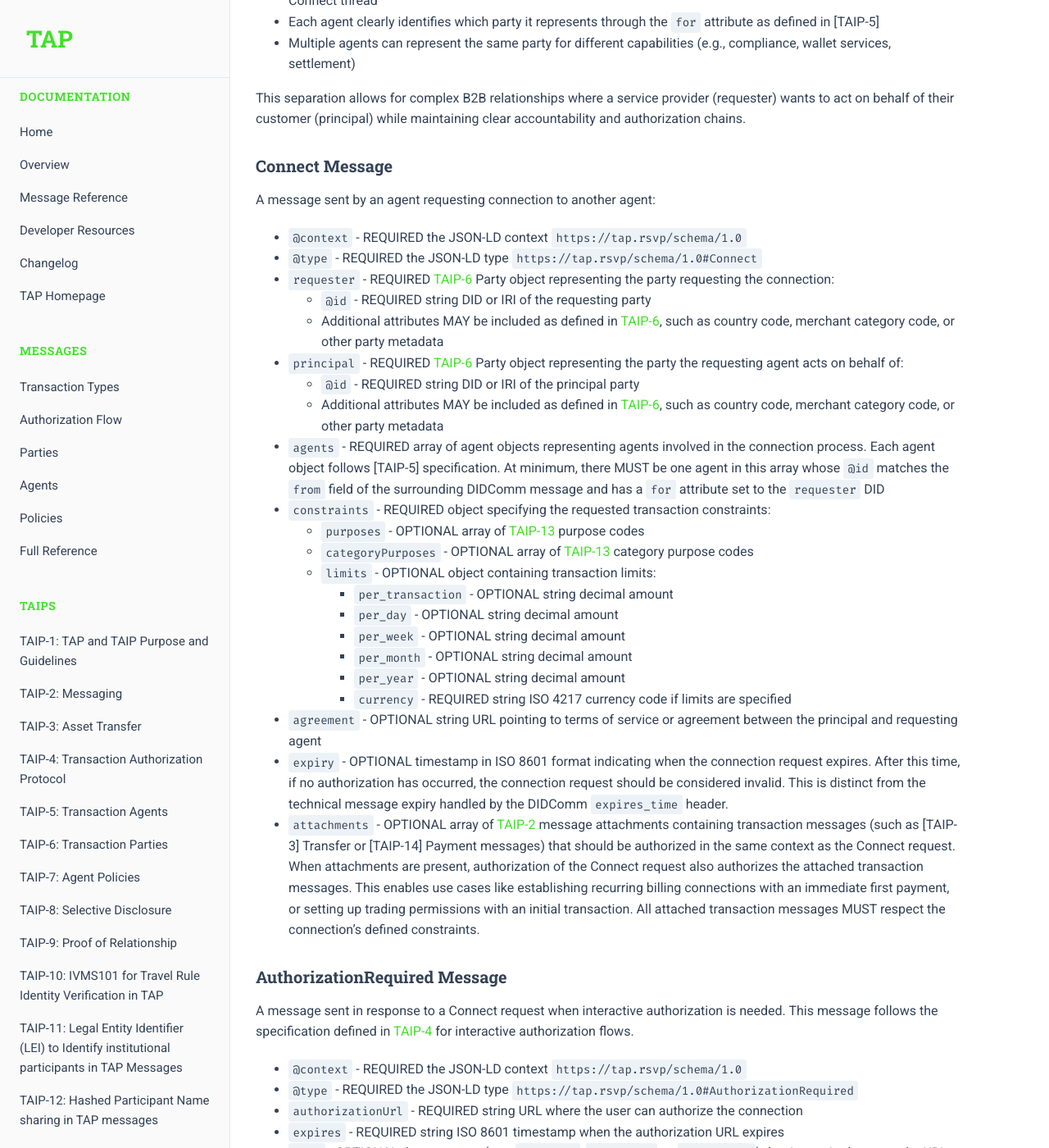
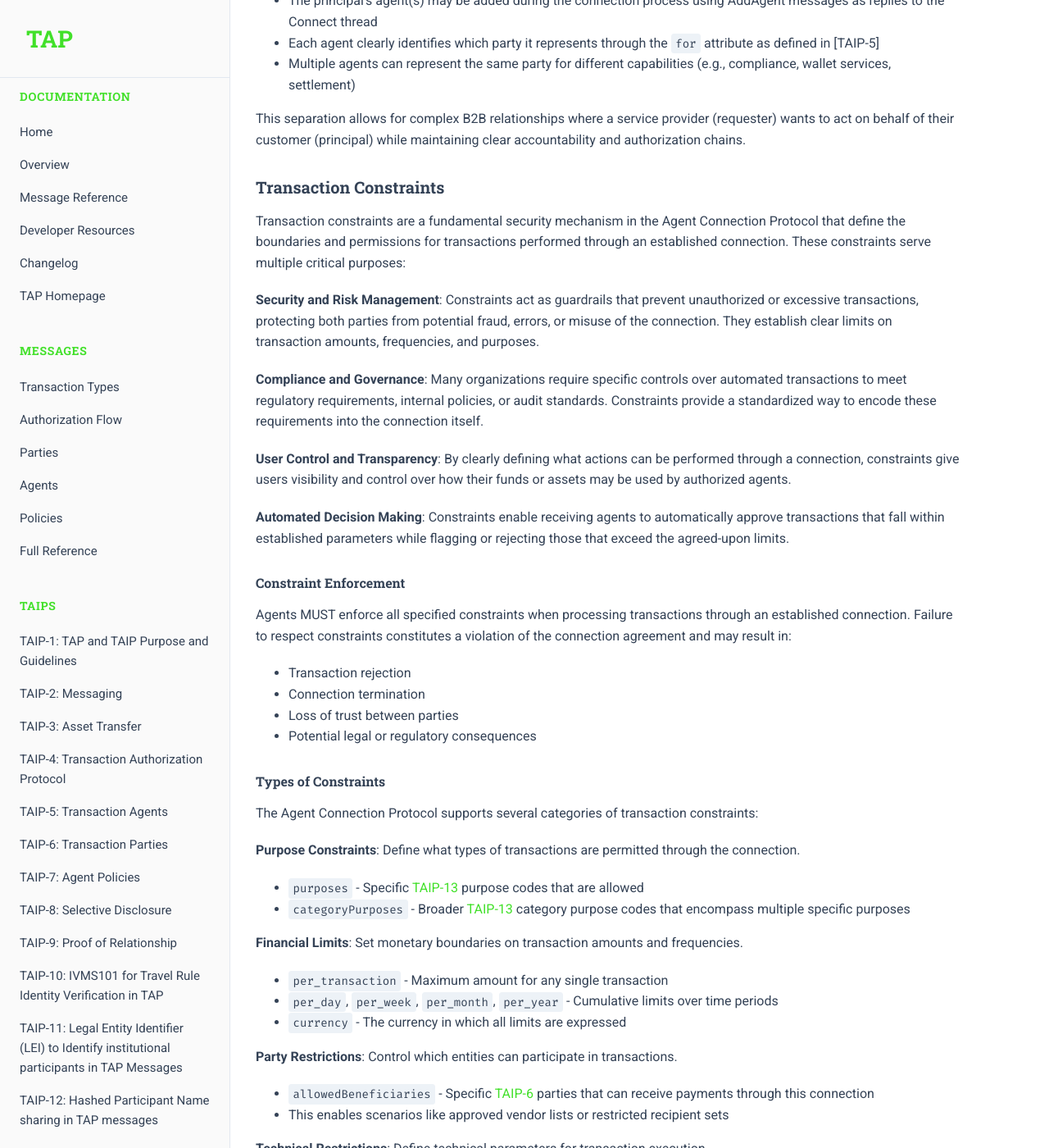
Before and after one commit to TransactionAuthorizationProtocol/TAIPs, a Jekyll site: the page built from TAIPs/taip-15.md, in a window 1280 px wide and 1400 px high, scrolled down 3091 px. Shown: the whole window at 82% size. Built offline with Jekyll 4.4.1, drawn with Linux system fonts in a browser that asks for light colours; some of the changed text lies outside the part shown.

Commit message:
Enhance TAIP-15 Agent Connection Protocol with additional transaction constraints
Add three new optional constraint fields to Connect messages:
- allowedBeneficiaries: array of TAIP-6 Party objects for approved payment recipients
- allowedSettlementAddresses: array of CAIP-10 addresses for approved settlement
- allowedAssets: array of CAIP-19 asset identifiers for approved transaction assets

Add comprehensive "Transaction Constraints" section explaining:
- Constraint purposes (security, compliance, user control, automation)
- Enforcement requirements and consequences
- Four constraint categories (purpose, financial, party, technical)

Update transaction validation requirements and enhance test examples.
Add CAIP-10 and CAIP-19 references. Update TypeScript interfaces.

🤖 Generated with [Claude Code](https://claude.ai/code)

Co-Authored-By: Claude <noreply@anthropic.com>

```diff
--- a/TAIPs/taip-15.md
+++ b/TAIPs/taip-15.md
@@ -57,6 +57,50 @@ The Agent Connection Protocol involves two distinct parties and their respective
 
 This separation allows for complex B2B relationships where a service provider (requester) wants to act on behalf of their customer (principal) while maintaining clear accountability and authorization chains.
 
+### Transaction Constraints
+
+Transaction constraints are a fundamental security mechanism in the Agent Connection Protocol that define the boundaries and permissions for transactions performed through an established connection. These constraints serve multiple critical purposes:
+
+**Security and Risk Management**: Constraints act as guardrails that prevent unauthorized or excessive transactions, protecting both parties from potential fraud, errors, or misuse of the connection. They establish clear limits on transaction amounts, frequencies, and purposes.
+
+**Compliance and Governance**: Many organizations require specific controls over automated transactions to meet regulatory requirements, internal policies, or audit standards. Constraints provide a standardized way to encode these requirements into the connection itself.
+
+**User Control and Transparency**: By clearly defining what actions can be performed through a connection, constraints give users visibility and control over how their funds or assets may be used by authorized agents.
+
+**Automated Decision Making**: Constraints enable receiving agents to automatically approve transactions that fall within established parameters while flagging or rejecting those that exceed the agreed-upon limits.
+
+#### Constraint Enforcement
+
+Agents MUST enforce all specified constraints when processing transactions through an established connection. Failure to respect constraints constitutes a violation of the connection agreement and may result in:
+- Transaction rejection
+- Connection termination
+- Loss of trust between parties
+- Potential legal or regulatory consequences
+
+#### Types of Constraints
+
+The Agent Connection Protocol supports several categories of transaction constraints:
+
+**Purpose Constraints**: Define what types of transactions are permitted through the connection.
+- `purposes` - Specific [TAIP-13] purpose codes that are allowed
+- `categoryPurposes` - Broader [TAIP-13] category purpose codes that encompass multiple specific purposes
+
+**Financial Limits**: Set monetary boundaries on transaction amounts and frequencies.
+- `per_transaction` - Maximum amount for any single transaction
+- `per_day`, `per_week`, `per_month`, `per_year` - Cumulative limits over time periods
+- `currency` - The currency in which all limits are expressed
+
+**Party Restrictions**: Control which entities can participate in transactions.
+- `allowedBeneficiaries` - Specific [TAIP-6] parties that can receive payments through this connection
+- This enables scenarios like approved vendor lists or restricted recipient sets
+
+**Technical Restrictions**: Define technical parameters for transaction execution.
+- `allowedSettlementAddresses` - Specific [CAIP-10] blockchain addresses permitted for settlement
+- `allowedAssets` - Specific [CAIP-19] assets that can be transacted through this connection
+- These constraints enable precise control over which tokens and addresses can be used
+
+Constraints work together to create a comprehensive authorization framework. For example, a connection might allow monthly subscription payments (`purposes: ["SUBS"]`) up to $100 per month (`limits: {"per_month": "100.00", "currency": "USD"}`) only to a specific merchant (`allowedBeneficiaries: [{"@id": "did:web:saas-provider.example"}]`) using only USDC tokens (`allowedAssets: ["eip155:1/erc20:0xA0b86a33E6441b7178bb7094b2c4b6e5066d68B7"]`).
+
 ### Connect Message
 
 A message sent by an agent requesting connection to another agent:
@@ -80,6 +124,9 @@ A message sent by an agent requesting connection to another agent:
     - `per_month` - OPTIONAL string decimal amount
     - `per_year` - OPTIONAL string decimal amount
     - `currency` - REQUIRED string ISO 4217 currency code if limits are specified
+  - `allowedBeneficiaries` - OPTIONAL array of [TAIP-6] Party objects representing parties that can receive payments through this connection
+  - `allowedSettlementAddresses` - OPTIONAL array of [CAIP-10] addresses that are permitted for settlement through this connection
+  - `allowedAssets` - OPTIONAL array of [CAIP-19] asset identifiers that can be transacted through this connection
 - `agreement` - OPTIONAL string URL pointing to terms of service or agreement between the principal and requesting agent
 - `expiry` - OPTIONAL timestamp in ISO 8601 format indicating when the connection request expires. After this time, if no authorization has occurred, the connection request should be considered invalid. This is distinct from the technical message expiry handled by the DIDComm `expires_time` header.
 - `attachments` - OPTIONAL array of [TAIP-2] message attachments containing transaction messages (such as [TAIP-3] Transfer or [TAIP-14] Payment messages) that should be authorized in the same context as the Connect request. When attachments are present, authorization of the Connect request also authorizes the attached transaction messages. This enables use cases like establishing recurring billing connections with an immediate first payment, or setting up trading permissions with an initial transaction. All attached transaction messages MUST respect the connection's defined constraints.
@@ -404,7 +451,25 @@ The following are example plaintext messages. See [TAIP-2] for how to sign the m
         "per_transaction": "10000.00",
         "per_day": "50000.00",
         "currency": "USD"
-      }
+      },
+      "allowedBeneficiaries": [
+        {
+          "@id": "did:example:vendor-1",
+          "name": "Approved Vendor 1"
+        },
+        {
+          "@id": "did:example:vendor-2",
+          "name": "Approved Vendor 2"
+        }
+      ],
+      "allowedSettlementAddresses": [
+        "eip155:1:0x742d35Cc6e4dfE2eDFaD2C0b91A8b0780EDAEb58",
+        "eip155:1:0x89abcdefabcdefabcdefabcdefabcdefabcdef12"
+      ],
+      "allowedAssets": [
+        "eip155:1/slip44:60",
+        "eip155:1/erc20:0xA0b86a33E6441b7178bb7094b2c4b6e5066d68B7"
+      ]
     },
     "agreement": "https://b2b-service.com/terms/api-agreement",
     "expiry": "2024-03-22T15:00:00Z"
@@ -589,6 +654,9 @@ The receiving agent MUST:
    - Verify the amount is within the per-transaction and daily limits
    - Confirm the originator's `@id` matches the connection's `principal.@id` value
    - Verify the agent has permission to act for the specified principal
+   - If `allowedBeneficiaries` is specified, confirm the beneficiary is in the approved list
+   - If `allowedSettlementAddresses` is specified, confirm the settlement address is in the approved list
+   - If `allowedAssets` is specified, confirm the transaction asset is in the approved list
 3. Process the transaction according to [TAIP-4] if all checks pass
 
 ### Example Connect with Attached Payment for Recurring Billing
@@ -681,12 +749,16 @@ In this example:
 * [TAIP-6] Transaction Parties
 * [TAIP-9] Proof of Relationship
 * [TAIP-13] Purpose Codes
+* [CAIP-10] Account ID Specification
+* [CAIP-19] Asset Type and Asset ID Specification
 
 [TAIP-2]: ./taip-2 "TAP Messaging"
 [TAIP-4]: ./taip-4 "Transaction Authorization Protocol"
 [TAIP-6]: ./taip-6 "Transaction Parties"
 [TAIP-9]: ./taip-9 "Proof of Relationship"
 [TAIP-13]: ./taip-13 "Purpose Codes"
+[CAIP-10]: https://chainagnostic.org/CAIPs/caip-10 "Account ID Specification"
+[CAIP-19]: https://chainagnostic.org/CAIPs/caip-19 "Asset Type and Asset ID Specification"
 
 ## Copyright
 
```
Also changed, not shown: other parts of TAIPs/taip-15.md (+1 -1 lines), packages/typescript/src/tap.ts (+21 -0 lines), CHANGELOG.md.
